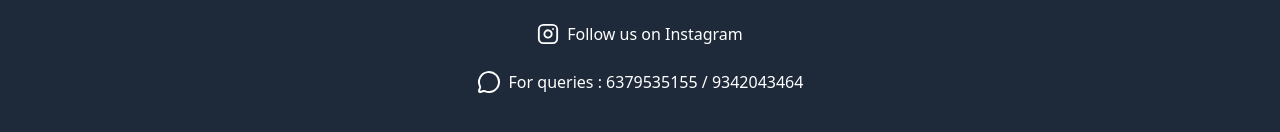
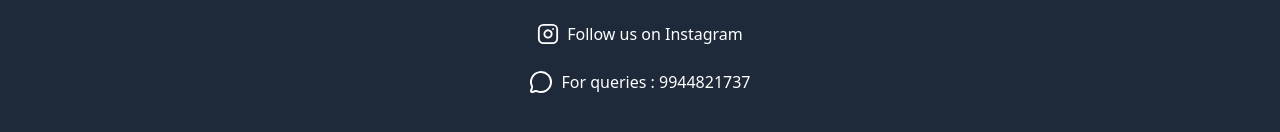
Before and after one commit to Deepankar-19/Mela_website, a React (Vite) app in the folder frontend/: page /admin in a window 1280 px wide. Shown: the part 650-782 px from the top of the page. Built offline with nearby package versions, Linux system fonts and the light colour scheme; no server answers.

Commit message:
Added kandan number

```diff
--- a/frontend/src/components/Footer.jsx
+++ b/frontend/src/components/Footer.jsx
@@ -18,13 +18,13 @@ const Footer = () => {
                 </a>
                 <br />
                 <a
-                    href="tel:6379535155 or 9342043464"
+                    href="tel:9944821737"
                     className="flex justify-center items-center gap-2 hover:text-green-500 transition duration-300"
                     target="_blank"
                     rel="noopener noreferrer"
                 >
                     <MessageCircle size={24} />
-                    <span>For queries : 6379535155 / 9342043464</span>
+                    <span>For queries : 9944821737</span>
                 </a>
                 <br />
 
```
